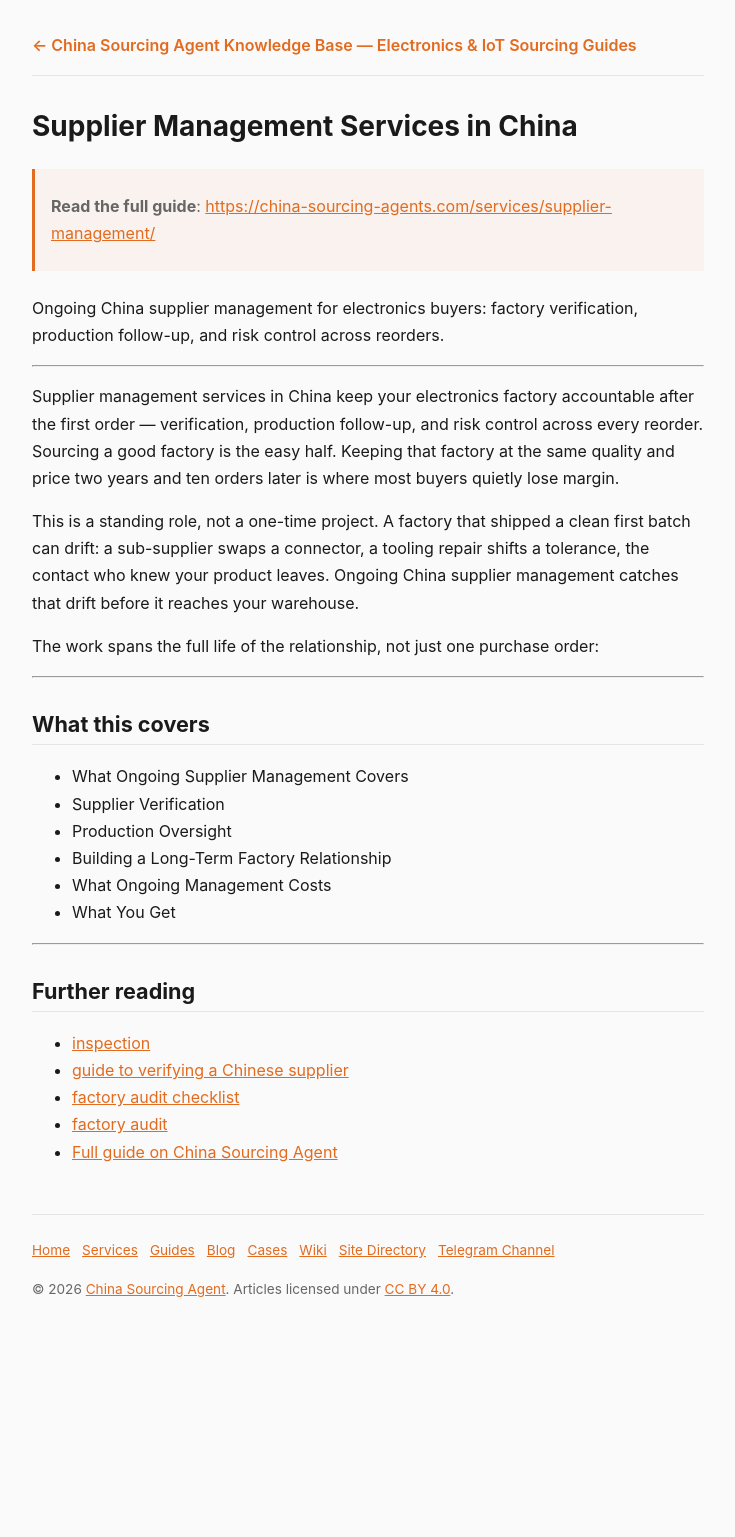
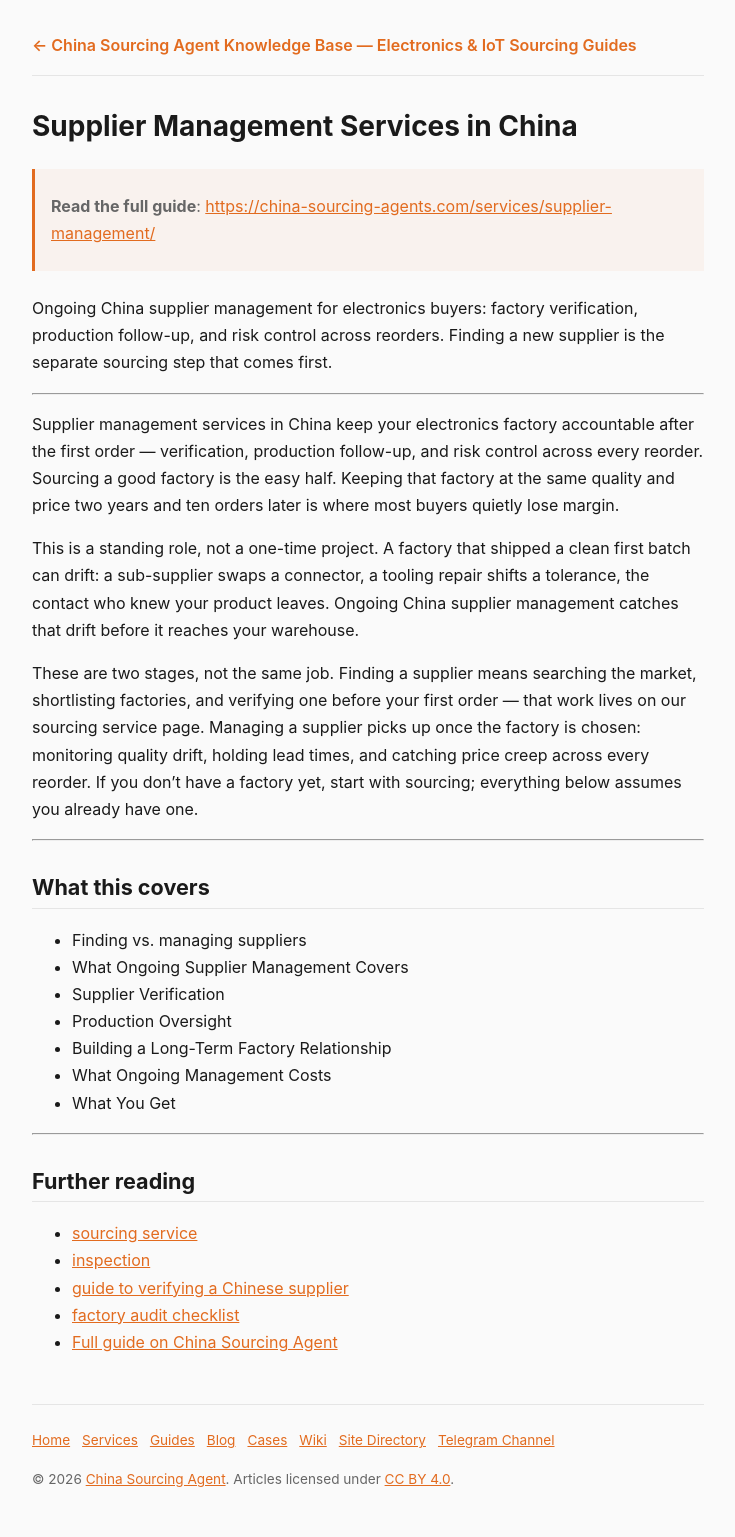
Before and after one commit to sky-flux/china-sourcing-agents-article, a Jekyll site: the page built from services/supplier-management.md, in a window 1280 px wide. Shown: the whole page, without its empty margins (272-1007 px from the left). Built offline with Jekyll 4.4.1, drawn with Linux system fonts in a browser that asks for light colours; before the commit the page ends 1347 px from its top, so only the background shows below that.

```diff
--- a/services/supplier-management.md
+++ b/services/supplier-management.md
@@ -1,6 +1,6 @@
 ---
 title: "Supplier Management Services in China"
-description: "Ongoing China supplier management for electronics buyers: factory verification, production follow-up, and risk control across reorders."
+description: "Ongoing China supplier management for electronics buyers: factory verification, production follow-up, and risk control across reorders. Finding a new supplier is the separate sourcing step that comes first."
 canonical_url: "https://china-sourcing-agents.com/services/supplier-management/"
 ---
 
@@ -8,7 +8,7 @@ canonical_url: "https://china-sourcing-agents.com/services/supplier-management/"
 
 > **Read the full guide**: [https://china-sourcing-agents.com/services/supplier-management/](https://china-sourcing-agents.com/services/supplier-management/)
 
-Ongoing China supplier management for electronics buyers: factory verification, production follow-up, and risk control across reorders.
+Ongoing China supplier management for electronics buyers: factory verification, production follow-up, and risk control across reorders. Finding a new supplier is the separate sourcing step that comes first.
 
 ---
 
@@ -16,12 +16,13 @@ Supplier management services in China keep your electronics factory accountable
 
 This is a standing role, not a one-time project. A factory that shipped a clean first batch can drift: a sub-supplier swaps a connector, a tooling repair shifts a tolerance, the contact who knew your product leaves. Ongoing China supplier management catches that drift before it reaches your warehouse.
 
-The work spans the full life of the relationship, not just one purchase order:
+These are two stages, not the same job. Finding a supplier means searching the market, shortlisting factories, and verifying one before your first order — that work lives on our sourcing service page. Managing a supplier picks up once the factory is chosen: monitoring quality drift, holding lead times, and catching price creep across every reorder. If you don't have a factory yet, start with sourcing; everything below assumes you already have one.
 
 ---
 
 ## What this covers
 
+- Finding vs. managing suppliers
 - What Ongoing Supplier Management Covers
 - Supplier Verification
 - Production Oversight
@@ -33,8 +34,8 @@ The work spans the full life of the relationship, not just one purchase order:
 
 ## Further reading
 
+- [sourcing service](https://china-sourcing-agents.com/services/sourcing/)
 - [inspection](https://china-sourcing-agents.com/services/inspection/)
 - [guide to verifying a Chinese supplier](https://china-sourcing-agents.com/guides/how-to-verify-chinese-supplier/)
 - [factory audit checklist](https://china-sourcing-agents.com/guides/factory-audit-checklist/)
-- [factory audit](https://china-sourcing-agents.com/services/factory-audit/)
 - [Full guide on China Sourcing Agent](https://china-sourcing-agents.com/services/supplier-management/)
```
Also changed, not shown: services/factory-audit.md (+2 -0 lines), services/sourcing.md (+3 -3 lines).
